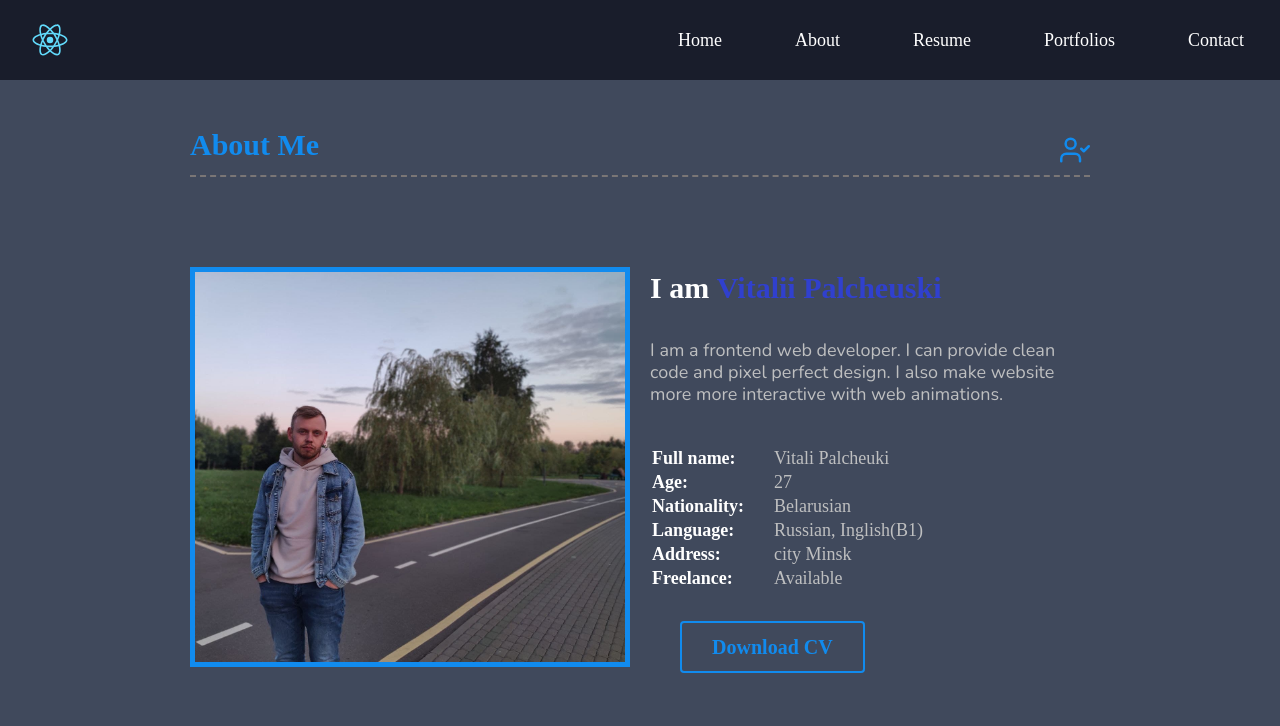
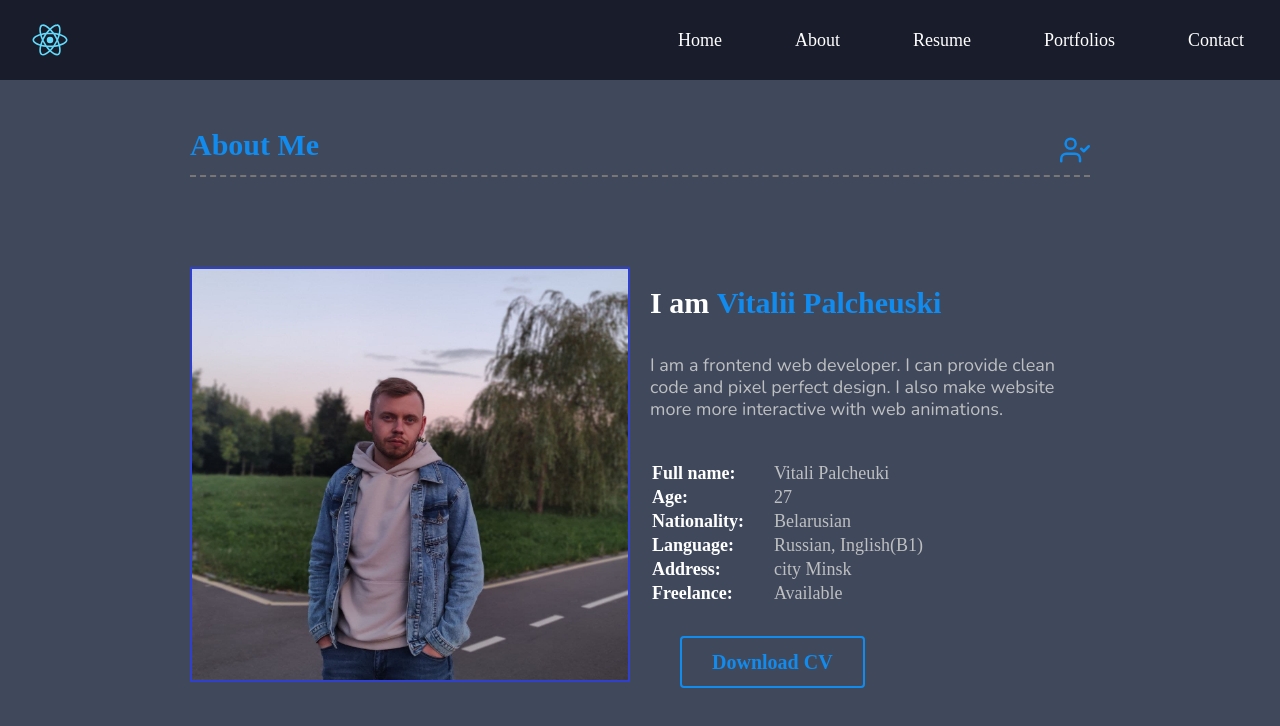
Before and after one commit to Vitalik9135eb2/Portfolio, a React (Create React App) app: page /about in a window 1280 px wide. Shown: the top 726 px of the page. Built offline with nearby package versions, Linux system fonts and the light colour scheme.

Commit message:
fix photo

```diff
--- a/src/componets/pages/About.js
+++ b/src/componets/pages/About.js
@@ -2,7 +2,7 @@ import React from 'react';
 import Title from '../Title';
 import * as FiUser from "react-icons/fi";
 import s from './_about.module.scss';
-import photo from './../../assets/about1.jpg';
+import photo from './../../assets/about3.jpg';
 
 
 function About() {
--- a/src/componets/pages/_about.module.scss
+++ b/src/componets/pages/_about.module.scss
@@ -23,8 +23,8 @@
             }
             .imgWrap{
                 width: 50%;
-                height: 400px;
-                border: 5px solid $acentColorLight;
+                height: 415px;
+                border: 2px solid $acentColor;
                 @media (max-width: 992px){
                     height: 325px;
                     width: 360px;
@@ -42,7 +42,7 @@
             .personal{
                 width: 50%;
                 @include flex(flex,column,center,flex-start);
-                margin: 10px 0 0 20px;
+                margin: 25px 0 0 20px;
                 @media (max-width: 992px){
                     margin: 0 0 0 20px;
                 }
@@ -61,7 +61,7 @@
                         width: 290px;
                     }
                     .name{
-                        @include text(30px,600,22px,$acentColor);
+                        @include text(30px,600,22px,$acentColorLight);
                         display: inline-block;
                         @media (max-width: 992px){
                             font-size: 25px;
```
Also changed, not shown: src/assets/about2.jpg (added), src/assets/about3.jpg (added).
